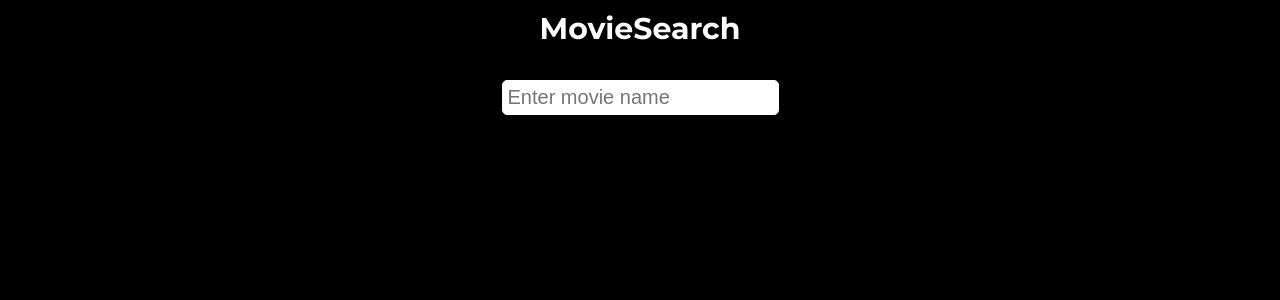
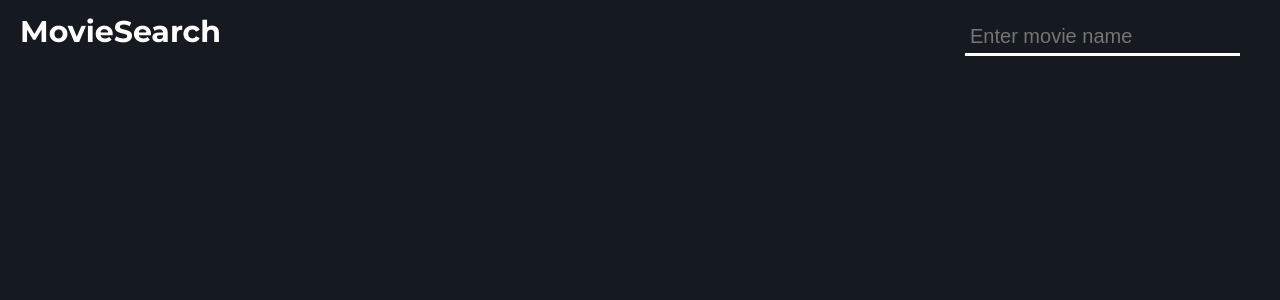
Before and after one commit to darkob92/movieSearchApp, a React (Create React App) app: page / in a window 1280 px wide. Shown: the top 300 px of the page. Built offline with nearby package versions, Linux system fonts and the light colour scheme.

Commit message:
added new styles, added container component

```diff
--- a/src/App.css
+++ b/src/App.css
@@ -6,11 +6,10 @@ body {
   margin: 0;
   padding: 0;
   font-family: 'Montserrat', sans-serif;
-  background: #000000;
+  background: #141A1F;
 }
 
 .App {
-  width: 70%;
   margin: 0 auto;
   color: #FEFEFE;
 }
--- a/src/App.js
+++ b/src/App.js
@@ -1,8 +1,8 @@
 import React, { Component } from 'react';
 import './App.css';
 import axios from 'axios';
-import Navbar from './components/Navbar';
-import Search from './components/Search';
+import Header from './components/containers/Header';
+import Main from './components/containers/Main';
 import MovieCard from './components/MovieCard';
 
 class App extends Component {
@@ -44,30 +44,22 @@ class App extends Component {
   render() {
     return (
       <div className="App">
-        <Navbar />
-        <Search
+        <Header
           handleChange={this.handleChange}
           handleSubmit={this.handleSubmit}
-          />
-        {/* wrapper div around MovieCard component which will be replaced later */}
-        <div
-          style={{
-            marginTop: "6rem",
-            display: "flex",
-            justifyContent: "flex-start",
-            flexWrap: "wrap"
-          }}
-        >
+        />
+        <Main>
           {this.state.movies.map(movie => {
             return (
               <MovieCard
                 title={movie.title}
-                poster={movie.poster_path}
+                poster={movie.poster_path === null ? 'https://developersushant.files.wordpress.com/2015/02/no-image-available.png' : `http://image.tmdb.org/t/p/w185/${movie.poster_path}`}
                 key={movie.id}
+                overview={movie.overview.length === 0 ? 'No overview for this movie' : movie.overview }
               />
             );
           })}
-        </div>
+        </Main>
       </div>
     );
   }
--- a/src/components/MovieCard.js
+++ b/src/components/MovieCard.js
@@ -3,12 +3,14 @@ import '../css/movieCard.css';
 
 class MovieCard extends Component {
   render() {
-    // const for fetching image url from "MovieDB" API
-    const imgUrl = `http://image.tmdb.org/t/p/w185/${this.props.poster}`;
+    const { poster, title, overview} = this.props;
     return (
       <div className="card">
-        <img src={imgUrl} alt="placeholder" />
-        <h3>{this.props.title}</h3>
+        <img src={poster} alt="placeholder" />
+        <div className="text-box">
+          <h3>{title}</h3>
+          <p>{overview}</p>
+        </div>
       </div>
     );
   }
--- a/src/components/Search.js
+++ b/src/components/Search.js
@@ -1,24 +1,14 @@
 import React from 'react';
+import '../css/search.css';
 
 const Search = (props) => {
   return(
-    <div
-      style={{
-        textAlign: 'center',
-        marginTop: '2rem'
-      }}>
+    <div className="search-container" >
       <form onSubmit={props.handleSubmit}>
         <input
           onChange={props.handleChange}
           type="text"
           placeholder="Enter movie name"
-          style={{
-            fontSize: 20,
-            padding: '5px',
-            border: '1px solid #FEFEFE',
-            borderRadius: '5px',
-            color: '#000'
-          }}
         />
       </form>
     </div>
--- /dev/null
+++ b/src/components/containers/Header.js
@@ -0,0 +1,23 @@
+import React from 'react';
+import Navbar from '../Navbar';
+import Search from '../Search';
+
+const Header = (props) => {
+  const headerStyle = {
+    display: 'flex',
+    justifyContent: 'space-between',
+    width: '100%',
+    alignItems: 'center'
+  }
+  return (
+    <header style={headerStyle}>
+      <Navbar />
+      <Search
+        handleChange={props.handleChange}
+        handleSubmit={props.handleSubmit}
+      />
+    </header>
+  )
+}
+
+export default Header
--- /dev/null
+++ b/src/components/containers/Main.js
@@ -0,0 +1,18 @@
+import React from 'react';
+
+const Main = (props) => {
+  return(
+    <div style={{
+      margin: "6rem auto",
+      display: "flex",
+      flexDirection: "column",
+      justifyContent: "center",
+      flexWrap: "wrap",
+      width: '80%'
+    }}>
+      {props.children}
+    </div>
+  );
+}
+
+export default Main;
--- a/src/css/movieCard.css
+++ b/src/css/movieCard.css
@@ -1,20 +1,26 @@
 .card {
-  width: 25rem;
-  height: 35rem;
-  margin: 2rem 2rem;
+  width: 70%;
+  height: 25rem;
+  margin: 2rem auto;
+  display: flex;
 }
 
 .card img {
-  margin: 0 auto;
   display: block;
+  width: 20%;
 }
 
 .card h3 {
   font-size: 2rem;
-  color: #fefefe;
-  text-align: center;
+  color: #FEFEFE;
+  margin: 0 1rem;
+  width: 100%;
+  height: 3rem;
 }
 
 .card p {
-  font-size: 1.3rem;
+  margin-left: 1rem;
+  margin-right: 1rem;
+  font-size: 1.4rem;
+  line-height: 1.5;
 }
--- a/src/css/navbar.css
+++ b/src/css/navbar.css
@@ -1,13 +1,12 @@
 .navbar-container {
-  height: 6rem;
-  width: 100%;
-  background: #000000;
-  text-align: center;
+  height: 5rem;
+  width: 50%;
+  display: inline-block;
 }
 
 .main-title {
   color: #FEFEFE;
-  margin: 0;
+  margin: 0 2rem;
   padding-top: 1rem;
   font-size: 3rem;
 }
--- /dev/null
+++ b/src/css/search.css
@@ -0,0 +1,26 @@
+.search-container {
+  margin-top: 2rem;
+  margin-right: 3rem;
+  width: 50%;
+  display: inline-block;
+}
+
+.search-container form {
+  width: 100%;
+  display: flex;
+  justify-content: flex-end;
+}
+
+.search-container input {
+  font-size: 20px;
+  margin-right: 1rem;
+  padding: 5px;
+  border: none;
+  border-bottom: 3px solid #FEFEFE;
+  color: #FEFEFE;
+  background: transparent;
+}
+
+.search-container input:focus {
+  outline: none;
+}
```
